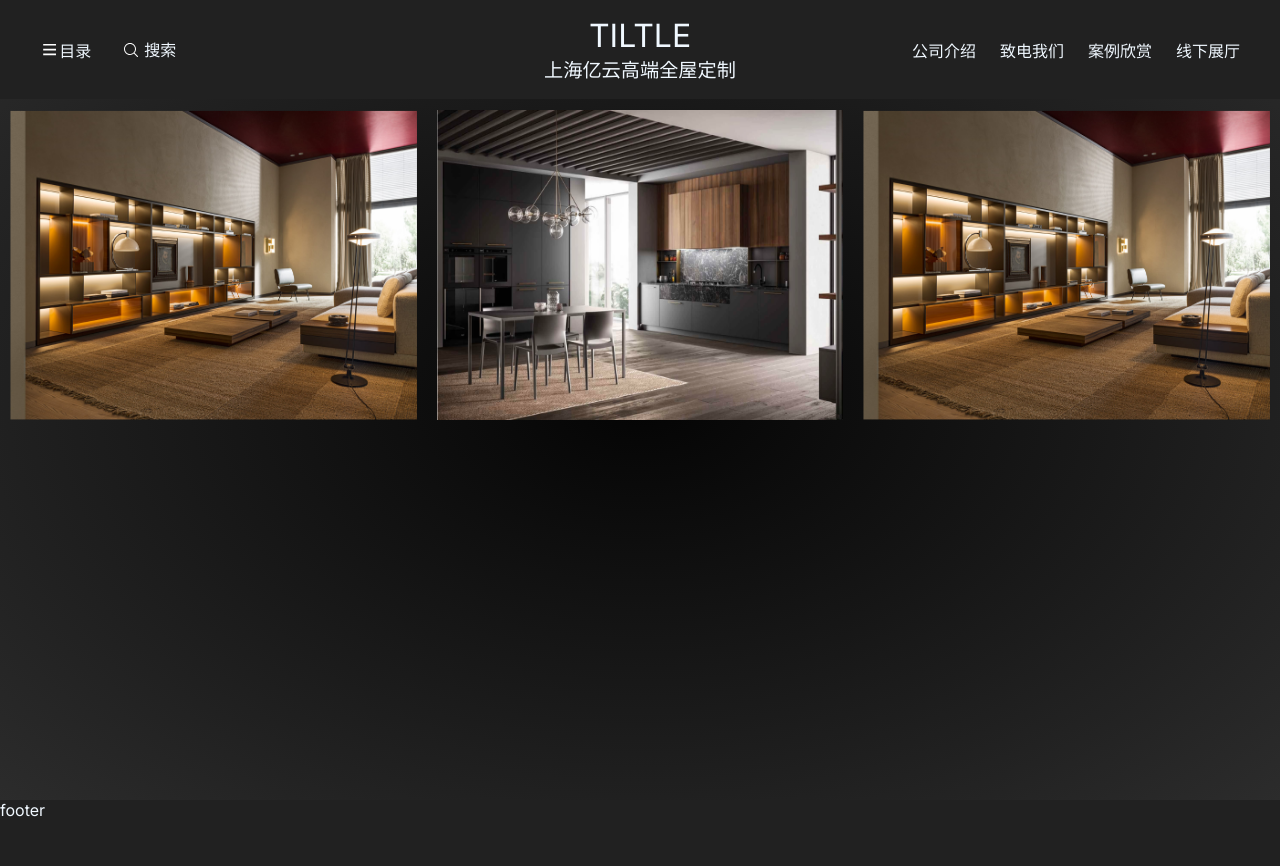
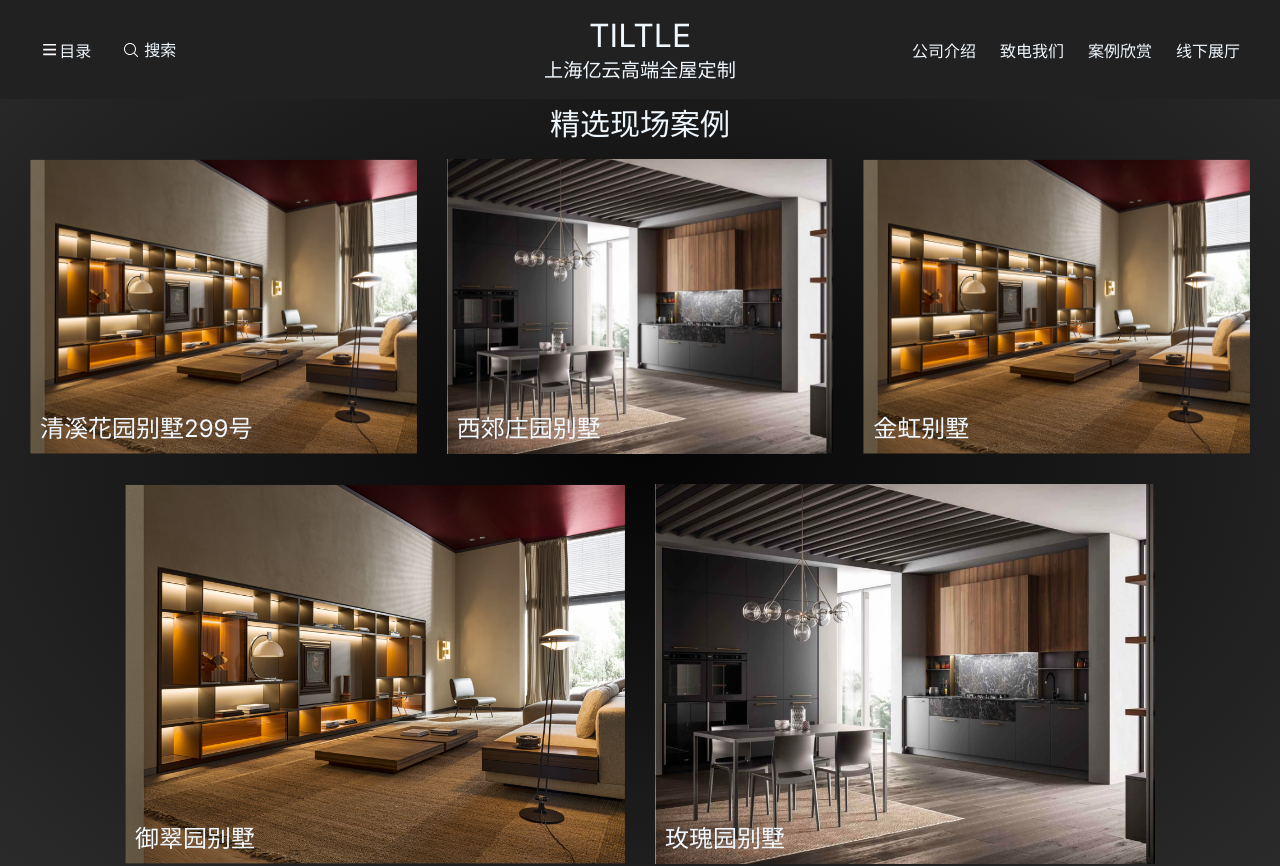
Before and after one commit to yifan503/ycloud, a Next.js app: page /cases in a window 1280 px wide. Shown: the top 866 px of the page. Built offline with nearby package versions, Linux system fonts and the light colour scheme.

Commit message:
cases init

```diff
--- /dev/null
+++ b/src/app/case_detail/1/page.js
@@ -0,0 +1,9 @@
+
+export default function CaseDetail1() {
+
+    return (
+        <>
+            1
+        </>
+    )
+}
--- a/src/app/case_detail/page.js
+++ b/src/app/case_detail/page.js
@@ -1,9 +1,19 @@
+'use client'
+
 import Link from "next/link";
+import { useSearchParams } from "next/navigation";
+import { useEffect } from "react";
 
 export default function CaseDetail() {
+
+    const searchParams = useSearchParams();
+    const { id } = searchParams.get('id');
+    useEffect(() => {
+        console.log('jb', id)
+    }, [])
     return (
         <>
-            detail
+            detail {id}
         </>
     )
 }
--- a/src/app/cases/cases.module.css
+++ b/src/app/cases/cases.module.css
@@ -4,7 +4,7 @@
     overflow: hidden;
     position: relative;
     box-sizing: border-box;
-    margin: 10px;
+    margin: 15px;
 }
 
 .image {
@@ -17,8 +17,30 @@
     transform: scale(1.1);
 }
 
+.image_title{
+    position: absolute;
+    bottom: 10px;
+    left: 10px;
+    color: aliceblue;
+    font-size: 24px;
+}
+
+.title{
+    display: block;
+    padding-top: 100px;
+    /* padding-left: 10px; */
+    text-align: center;
+    font-size: 30px;
+}
 .galleryContainer {
-    padding-top: 100px;
+    padding: 0 15px 0 15px;
     display: flex;
     flex-direction: row;
 }
+
+.galleryContainer2 {
+    justify-content: center;
+    display: flex;
+    flex-direction: row;
+    padding-bottom: 15px;
+}
--- a/src/app/cases/page.js
+++ b/src/app/cases/page.js
@@ -4,10 +4,15 @@ import TypeImage from './typesImage'
 export default function CasesPage() {
     return (
         <>
+            <div className={styles.title}>精选现场案例</div>
             <div className={styles.galleryContainer}>
-                <TypeImage src='/image/cupboard_type.png' />
-                <TypeImage src='/image/cupboard.png' />
-                <TypeImage src='/image/cupboard_type.png' />
+                <TypeImage src='/image/cupboard_type.png' title='清溪花园别墅299号' id='1' />
+                <TypeImage src='/image/cupboard.png' title='西郊庄园别墅' />
+                <TypeImage src='/image/cupboard_type.png' title='金虹别墅' />
+            </div>
+            <div className={styles.galleryContainer2}>
+                <TypeImage src='/image/cupboard_type.png' title='御翠园别墅' />
+                <TypeImage src='/image/cupboard.png' title='玫瑰园别墅' />
             </div>
 
         </>
--- a/src/app/cases/typesImage.js
+++ b/src/app/cases/typesImage.js
@@ -7,8 +7,9 @@ export default function TypeImage(props) {
 
     return (
         <div className={styles.img_container}>
-            <Link href='/case_detail'>
+            <Link href={'/case_detail/' + props.id}>
                 <img src={props.src} alt="table image" className={styles.image} />
+                <div className={styles.image_title}>{props.title}</div>
             </Link>
         </div>
     )
```
